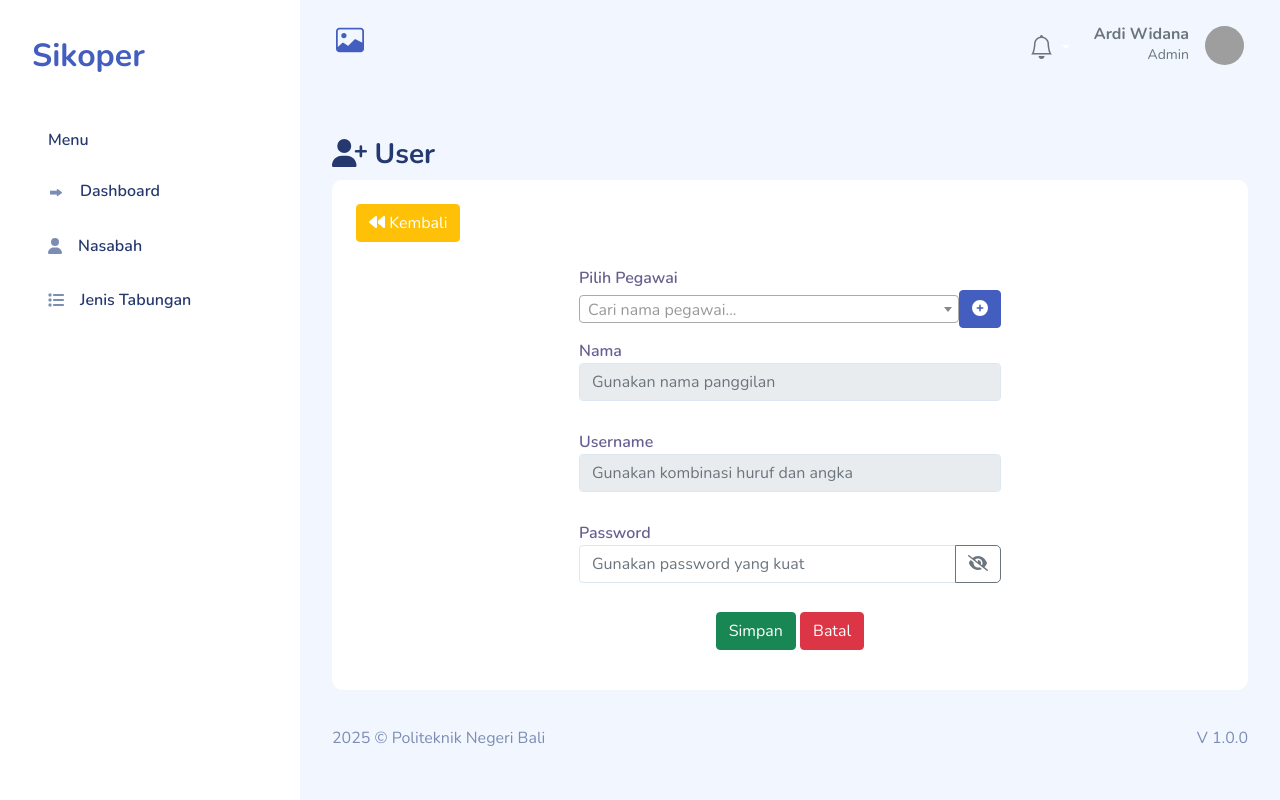
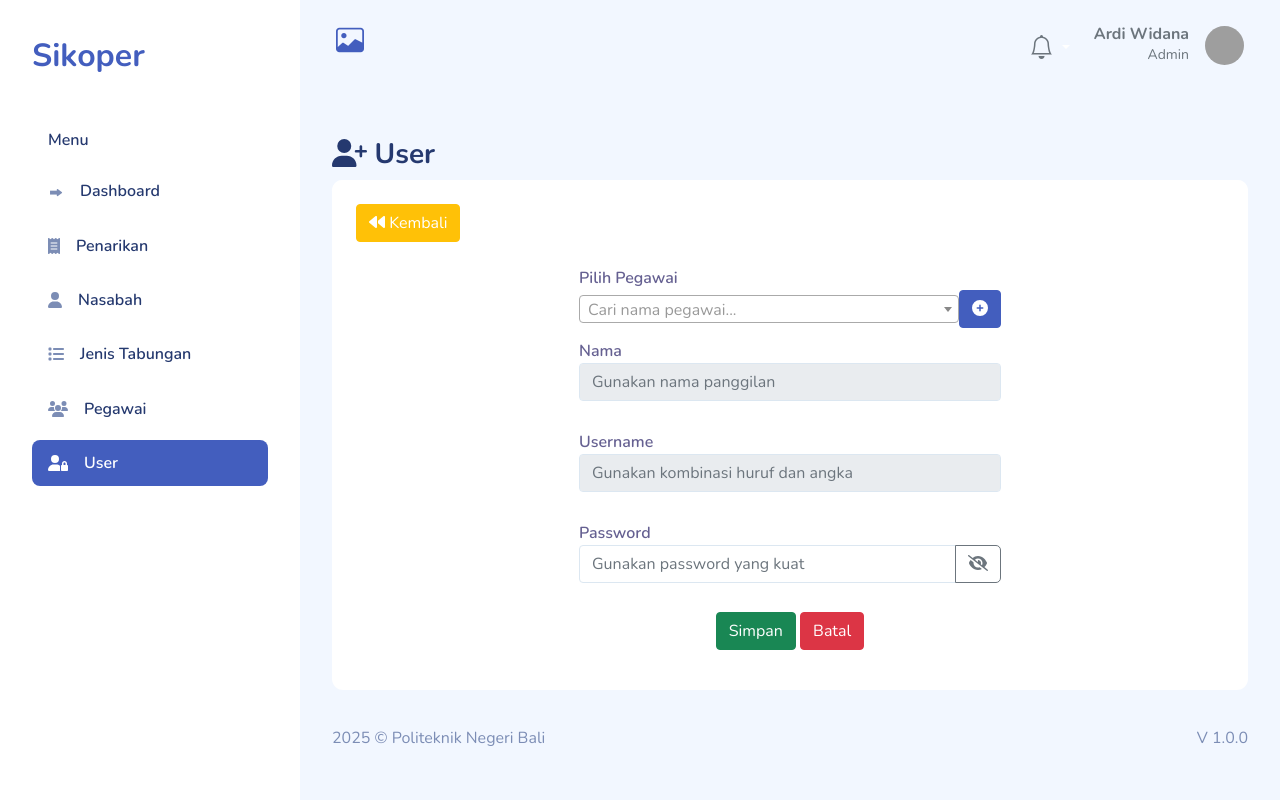
Before and after one commit to Sikoper/Sikoper-ci3, a CodeIgniter app: page /sikoper/index.php/users/add in a window 1280 px wide. Run offline with CodeIgniter, Linux system fonts and the light colour scheme; a user stored in the database is signed in; some libraries are stand-ins or nearby versions; grey boxes are pictures that could not be loaded.

Commit message:
feat: add sidebar menu items for Penarikan

```diff
--- a/application/views/templates/main.php
+++ b/application/views/templates/main.php
@@ -56,6 +56,15 @@
                             </li>
                         <?php endif; ?>
 
+                        <?php if ($level == 'Admin' || $level == 'Pegawai' || $level == 'Direktur'): ?>
+                            <li class="sidebar-item <?= $this->uri->segment(1) == 'penarikan' ? 'active' : '' ?>">
+                                <a href="<?= base_url('penarikan') ?>" class='sidebar-link'>
+                                    <i class="fa fa-receipt"></i>
+                                    <span>Penarikan</span>
+                                </a>
+                            </li>
+                        <?php endif; ?>
+
                         <?php if ($level == 'Admin' || $level == 'Pegawai'): ?>
                             <li class="sidebar-item <?= $this->uri->segment(1) == 'nasabah' ? 'active' : '' ?>">
                                 <a href="<?= base_url('nasabah') ?>" class='sidebar-link'>
@@ -70,6 +79,24 @@
                                 <a href="<?= base_url('jenis_tabungan') ?>" class='sidebar-link'>
                                     <i class="fa fa-list"></i>
                                     <span>Jenis Tabungan</span>
+                                </a>
+                            </li>
+                        <?php endif; ?>
+
+                        <?php if ($level == 'Admin' || $level == 'Direktur'): ?>
+                            <li class="sidebar-item <?= $this->uri->segment(1) == 'pegawai' ? 'active' : '' ?>">
+                                <a href="<?= base_url('pegawai') ?>" class='sidebar-link'>
+                                    <i class="fa fa-users"></i>
+                                    <span>Pegawai</span>
+                                </a>
+                            </li>
+                        <?php endif; ?>
+
+                        <?php if ($level == 'Admin'): ?>
+                            <li class="sidebar-item <?= $this->uri->segment(1) == 'users' ? 'active' : '' ?>">
+                                <a href="<?= base_url('users') ?>" class='sidebar-link'>
+                                    <i class="fa fa-user-lock"></i>
+                                    <span>User</span>
                                 </a>
                             </li>
                         <?php endif; ?>
```
